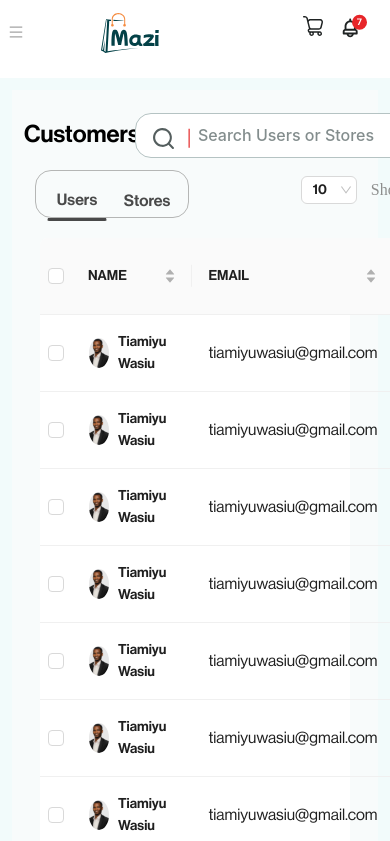
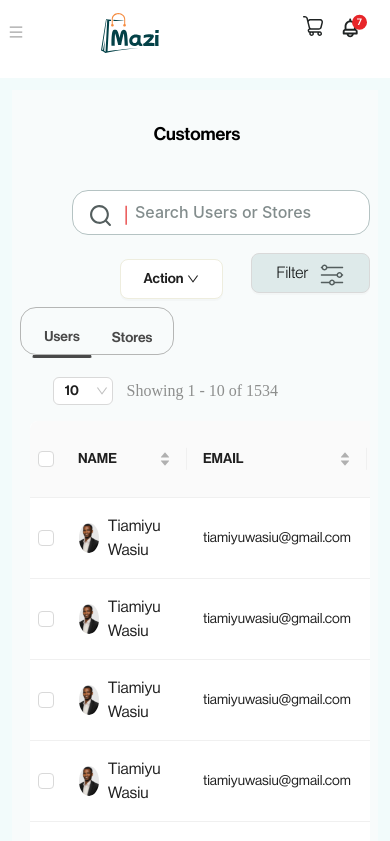
Before and after one commit to AustinRexi/Mazi, a React (Vite) app: page /Customers in a window 390 px wide. Shown: the top 841 px of the page. Built offline with nearby package versions, Linux system fonts and the light colour scheme; a web font is replaced by a local one.

Commit message:
(feat) making the app more responsive

```diff
--- a/src/Components/Courier/CourierCard.jsx
+++ b/src/Components/Courier/CourierCard.jsx
@@ -9,7 +9,7 @@ const CourierCard = ({ item }) => {
         backgroundColor: "#f5f5f5",
         display: "flex",
         alignItems: "center",
-        width: "198px",
+        width: window.innerWidth < 780 ? "100%" : "198px", // Responsive width
         height: "48px",
         padding: "0px 12px",
         opacity: "0.9",
@@ -17,7 +17,7 @@ const CourierCard = ({ item }) => {
       }}
       bodyStyle={{ padding: "0px" }}
     >
-      <img src={item.icon} icon={!item.icon && <UserOutlined />} />
+      <img src={item.icon} alt="icon" icon={!item.icon && <UserOutlined />} />
       <span
         style={{
           fontWeight: "500",
--- a/src/views/Customers/Customers.jsx
+++ b/src/views/Customers/Customers.jsx
@@ -21,15 +21,26 @@ function Customers() {
   const getPlaceholderText = "Search Users or Stores";
 
   return (
-    <div style={{ padding: 8, background: "#F8FBFB" }}>
-      <Row>
-        <Col span={3}>
+    <div
+      style={{
+        padding: "8px",
+        background: "#F8FBFB",
+        minHeight: "100vh",
+      }}
+    >
+      <Row gutter={[16, 16]}>
+        <Col
+          xs={24} // Full width on mobile
+          sm={12} // Half width on small tablets
+          md={6} // Quarter width on medium devices
+          lg={3} // Original width on desktop
+        >
           <h2
             style={{
               marginTop: "20px",
               color: "#000000",
               fontWeight: 600,
-              fontSize: "24px",
+              fontSize: "clamp(18px, 4vw, 24px)", // Responsive font size
               lineHeight: "32px",
               marginLeft: 4,
             }}
@@ -37,31 +48,50 @@ function Customers() {
             Customers
           </h2>
         </Col>
-        <Col span={2}></Col>
-        <Col span={18}>
-          <div style={{ display: "flex", gap: 8 }}>
-            {" "}
+
+        <Col
+          xs={0} // Hidden on mobile
+          sm={0}
+          md={2}
+          lg={2}
+        />
+
+        <Col xs={24} sm={24} md={16} lg={18}>
+          <Flex
+            style={{
+              gap: 8,
+              flexWrap: "wrap", // Allow wrapping on smaller screens
+              width: "100%",
+              justifyContent: "flex-end",
+            }}
+          >
             <Search
               placeholder={getPlaceholderText}
               style={{
-                marginLeft: "42px",
-                width: "531px",
+                width: "100%", // Full width on all screens
+                maxWidth: "531px", // Maximum width on larger screens
                 height: "45px",
                 borderRadius: "16px",
                 border: "1px solid #B5C3C3",
                 padding: "0 16px",
+                marginLeft: 0, // Remove fixed margin
               }}
             />
             <ActionButton />
             <FilteredItems
-              style={{ width: 119, height: 40, borderRadius: 8 }}
+              style={{
+                minWidth: "119px",
+                height: "40px",
+                borderRadius: "8px",
+                flexShrink: 0,
+              }}
             />
-          </div>
+          </Flex>
         </Col>
       </Row>
 
-      <Row gutter={4} style={{ marginTop: 8 }}>
-        <Col span={18}>
+      <Row gutter={[16, 16]} style={{ marginTop: 8 }}>
+        <Col xs={24} md={18}>
           <Flex
             style={{
               gap: "10px",
@@ -69,8 +99,9 @@ function Customers() {
               border: "1px solid #B5B6B5",
               borderRadius: "16px",
               height: "48px",
-              width: "154px",
-              marginLeft: 15,
+              width: "100%", // Full width instead of fixed
+              maxWidth: "154px",
+              marginLeft: 0,
               justifyContent: "center",
               alignItems: "center",
             }}
@@ -87,7 +118,7 @@ function Customers() {
                 handleClick={() => onTabChange(id)}
                 style={{
                   color: "#494949",
-                  fontSize: "16px",
+                  fontSize: "clamp(14px, 2vw, 16px)", // Responsive font
                   lineHeight: "24px",
                   width: "60px",
                   borderRadius: "2px",
@@ -99,14 +130,20 @@ function Customers() {
             ))}
           </Flex>
         </Col>
-        <Col span={6}>
-          {" "}
+        <Col
+          xs={24}
+          md={6}
+          style={{ display: "flex", justifyContent: "flex-end" }}
+        >
           <Bottompageignition isVisible={false} />
         </Col>
       </Row>
 
-      {/* MyTable receives active data based on activeTabKey */}
-      <MyTable activeTabKey={activeTabKey} data={dataReference[activeTabKey]} />
+      <MyTable
+        activeTabKey={activeTabKey}
+        data={dataReference[activeTabKey]}
+        style={{ width: "100%" }}
+      />
       <Bottompageignition isVisible={true} />
     </div>
   );
--- a/src/views/Customers/MyTable.jsx
+++ b/src/views/Customers/MyTable.jsx
@@ -1,6 +1,6 @@
 import { Table, Tag, Avatar, Dropdown, Menu } from "antd";
 import { MoreOutlined } from "@ant-design/icons";
-import { useMemo } from "react";
+import { useMemo, useState, useEffect } from "react";
 
 const handleDelete = (record) => {
   console.log("Delete action for", record);
@@ -22,17 +22,26 @@ const cellStyle = {
 };
 
 const MyTable = ({ data, activeTabKey }) => {
+  const [isMobile, setIsMobile] = useState(window.innerWidth <= 767);
+
+  useEffect(() => {
+    const handleResize = () => {
+      setIsMobile(window.innerWidth <= 767);
+    };
+    window.addEventListener("resize", handleResize);
+    return () => window.removeEventListener("resize", handleResize);
+  }, []);
+
   const visibleColumns = useMemo(() => {
     const columns = [
       {
         title: "NAME",
         dataIndex: "name",
         key: "name",
-
         render: (name) => (
           <div style={{ display: "flex", alignItems: "center" }}>
             <Avatar src={name.icon} style={{ marginRight: 8 }} />
-            <span style={{ cellStyle }}>{name.title}</span>
+            <span style={cellStyle}>{name.title}</span>
           </div>
         ),
         sorter: (a, b) => a.name.title.localeCompare(b.name.title),
@@ -41,7 +50,13 @@ const MyTable = ({ data, activeTabKey }) => {
         title: "EMAIL",
         dataIndex: "email",
         key: "email",
-        onCell: () => ({ style: cellStyle }),
+        onCell: () => ({
+          style: {
+            ...cellStyle,
+            fontSize: isMobile ? 14 : 16,
+            whiteSpace: "nowrap",
+          },
+        }),
         sorter: (a, b) => a.email.localeCompare(b.email),
       },
       ...(activeTabKey === "user"
@@ -50,14 +65,26 @@ const MyTable = ({ data, activeTabKey }) => {
               title: "PHONE",
               dataIndex: "phone",
               key: "phone",
-              onCell: () => ({ style: cellStyle }),
+              onCell: () => ({
+                style: {
+                  ...cellStyle,
+                  fontSize: isMobile ? 14 : 16,
+                  whiteSpace: "nowrap",
+                },
+              }),
               sorter: (a, b) => a.phone.localeCompare(b.phone),
             },
             {
               title: "AMOUNT SPENT",
               dataIndex: "amountSpent",
               key: "amountSpent",
-              onCell: () => ({ style: cellStyle }),
+              onCell: () => ({
+                style: {
+                  ...cellStyle,
+                  fontSize: isMobile ? 14 : 16,
+                  whiteSpace: "nowrap",
+                },
+              }),
               sorter: (a, b) => a.amountSpent.localeCompare(b.amountSpent),
             },
           ]
@@ -66,27 +93,51 @@ const MyTable = ({ data, activeTabKey }) => {
               title: "WALLET",
               dataIndex: "wallet",
               key: "wallet",
-              onCell: () => ({ style: cellStyle }),
+              onCell: () => ({
+                style: {
+                  ...cellStyle,
+                  fontSize: isMobile ? 14 : 16,
+                  whiteSpace: "nowrap",
+                },
+              }),
             },
             {
               title: "STORE",
               dataIndex: "store",
               key: "store",
-              onCell: () => ({ style: cellStyle }),
+              onCell: () => ({
+                style: {
+                  ...cellStyle,
+                  fontSize: isMobile ? 14 : 16,
+                  whiteSpace: "nowrap",
+                },
+              }),
             },
           ]),
       {
         title: "DATE JOINED",
         dataIndex: "datejoined",
         key: "datejoined",
-        onCell: () => ({ style: cellStyle }),
+        onCell: () => ({
+          style: {
+            ...cellStyle,
+            fontSize: isMobile ? 14 : 16,
+            whiteSpace: "nowrap",
+          },
+        }),
         sorter: (a, b) => new Date(a.datejoined) - new Date(b.datejoined),
       },
       {
         title: "STATUS",
         dataIndex: "status",
         key: "status",
-        onCell: () => ({ style: cellStyle }),
+        onCell: () => ({
+          style: {
+            ...cellStyle,
+            fontSize: isMobile ? 14 : 16,
+            whiteSpace: "nowrap",
+          },
+        }),
         render: (status) => (
           <Tag
             color="green"
@@ -100,7 +151,13 @@ const MyTable = ({ data, activeTabKey }) => {
       {
         title: "",
         key: "action",
-        onCell: () => ({ style: cellStyle }),
+        onCell: () => ({
+          style: {
+            ...cellStyle,
+            fontSize: isMobile ? 14 : 16,
+            whiteSpace: "nowrap",
+          },
+        }),
         render: (text, record) => (
           <Dropdown overlay={menu(record)} trigger={["click"]}>
             <MoreOutlined style={{ fontSize: 18, cursor: "pointer" }} />
@@ -109,9 +166,21 @@ const MyTable = ({ data, activeTabKey }) => {
       },
     ];
     return columns;
-  }, [activeTabKey]);
+  }, [activeTabKey, isMobile]);
+
+  const tableContainerStyle = {
+    padding: isMobile ? 10 : 20,
+    width: "100%",
+    overflowX: "auto",
+  };
+
+  const tableStyle = {
+    minWidth: isMobile ? "800px" : "100%",
+    width: isMobile ? "auto" : "100%",
+  };
 
   return (
+    <div style={tableContainerStyle}>
       <Table
         dataSource={data}
         columns={visibleColumns}
@@ -119,8 +188,9 @@ const MyTable = ({ data, activeTabKey }) => {
         rowSelection={{
           type: "checkbox",
         }}
-      style={{ padding: 20 }}
+        style={tableStyle}
       />
+    </div>
   );
 };
 
--- a/src/views/Orders/CardOrder.jsx
+++ b/src/views/Orders/CardOrder.jsx
@@ -47,6 +47,7 @@ const CardOrder = ({ item, isActiveTab, onViewDetails }) => {
       style={{
         width: 256,
         borderRadius: 12,
+        marginTop: 10,
         margin: 0,
         padding: 0,
         gap: 8,
--- a/src/views/Orders/Order.jsx
+++ b/src/views/Orders/Order.jsx
@@ -1,4 +1,5 @@
-import { useState, useCallback, useMemo } from "react";
+import { useState, useCallback, useMemo, useEffect } from "react";
+import { Carousel } from "antd";
 import Allorder from "./data.js/Allorder";
 import MaziSpecialOrder from "./data.js/MaziSpecialOrder";
 import CourierCard from "../../Components/Courier/CourierCard";
@@ -16,6 +17,38 @@ import OrderDetails from "./orderdetails/OrderDetails";
 
 const dataRefrence = { tab1: allorderstatus, tab2: mazispecialstatus };
 const orders = { tab1: Allorder, tab2: MaziSpecialOrder };
+
+const getUserCardGridStyles = (width) => {
+  const baseStyles = {
+    width: "100%",
+    maxWidth: "1030px",
+    margin: "14px auto 0 auto",
+    display: "grid",
+    gap: "8px",
+    gridTemplateRows: "auto",
+    padding: 0,
+  };
+
+  if (width <= 480) {
+    return {
+      ...baseStyles,
+      gridTemplateColumns: "1fr",
+      justifyItems: "center",
+      maxWidth: "100%",
+      marginTop: 40,
+    };
+  } else if (width <= 768) {
+    return {
+      ...baseStyles,
+      gridTemplateColumns: "repeat(3, 1fr)",
+    };
+  } else {
+    return {
+      ...baseStyles,
+      gridTemplateColumns: "repeat(4, 1fr)",
+    };
+  }
+};
 
 const styles = {
   container: { padding: "40px" },
@@ -42,18 +75,16 @@ const styles = {
     flexDirection: "row",
     gap: "16px",
     marginTop: "40px",
-    width: "1080px",
-    background: "#FFFFFF",
-    marginLeft: 14,
+    width: "100%",
+    maxWidth: "1080px",
+    padding: 14,
+    marginLeft: 4,
+    marginRight: "auto",
   },
-  userCardGrid: {
-    padding: 12,
-    width: "1030px",
-    marginTop: "10px",
-    display: "grid",
-    gridTemplateColumns: "repeat(4, 1fr)",
-    gridTemplateRows: "repeat(4, auto)",
-    gap: "10px",
+  carouselContainer: {
+    marginTop: "40px",
+    width: "100%",
+    padding: 14,
   },
   h: {
     fontWeight: 600,
@@ -92,7 +123,14 @@ function Order() {
   const [activeTabKey, setActiveTabKey] = useState("tab1");
   const [isVisible, setIsVisible] = useState(activeTabKey === "tab1");
   const [selectedOrder, setSelectedOrder] = useState(null);
+  const [windowWidth, setWindowWidth] = useState(window.innerWidth);
   const navigate = useNavigate();
+
+  useEffect(() => {
+    const handleResize = () => setWindowWidth(window.innerWidth);
+    window.addEventListener("resize", handleResize);
+    return () => window.removeEventListener("resize", handleResize);
+  }, []);
 
   const handleViewDetails = useCallback(
     (order) => {
@@ -115,10 +153,56 @@ function Order() {
     navigate("/addproduct");
   };
 
+  const onCarouselChange = (currentSlide) => {
+    console.log(currentSlide);
+  };
+
   const iconData = useMemo(() => dataRefrence[activeTabKey], [activeTabKey]);
   const orderData = useMemo(() => orders[activeTabKey], [activeTabKey]);
   const text = "New Order";
   const getPlaceholderText = "Stores, food or groceries";
+
+  const userCardGridStyles = getUserCardGridStyles(windowWidth);
+
+  const renderCourierList = () => {
+    if (windowWidth < 780) {
+      return (
+        <Carousel
+          afterChange={onCarouselChange}
+          dots={true}
+          slidesToShow={2}
+          slidesToScroll={1}
+          infinite={false}
+          style={{
+            width: "100%",
+            marginTop: "40px",
+            padding: "14px",
+          }}
+        >
+          {iconData.map((item, index) => (
+            <div
+              key={index}
+              style={{
+                width: "50%",
+                padding: "0 5px",
+                display: "inline-block",
+              }}
+            >
+              <CourierCard item={item} />
+            </div>
+          ))}
+        </Carousel>
+      );
+    } else {
+      return (
+        <div style={styles.listContainer}>
+          {iconData.map((item, index) => (
+            <CourierCard key={index} item={item} />
+          ))}
+        </div>
+      );
+    }
+  };
 
   return (
     <div>
@@ -130,7 +214,7 @@ function Order() {
         />
       ) : (
         <div>
-          <div style={{ display: "flex", gap: 10 }}>
+          <div style={{ display: "flex", gap: 7, flexWrap: "wrap" }}>
             <h2 style={styles.heading}>Order</h2>
             <div style={styles.badge}>
               <Badge count={252}>
@@ -176,13 +260,9 @@ function Order() {
             />
           </div>
 
-          <div style={styles.listContainer}>
-            {iconData.map((item, index) => (
-              <CourierCard key={index} item={item} />
-            ))}
-          </div>
+          {renderCourierList()}
 
-          <div style={styles.userCardGrid}>
+          <div style={userCardGridStyles}>
             {orderData.map((item, index) => (
               <CardOrder
                 item={item}
```
Lines whose indentation alone changed are shown as unchanged.
